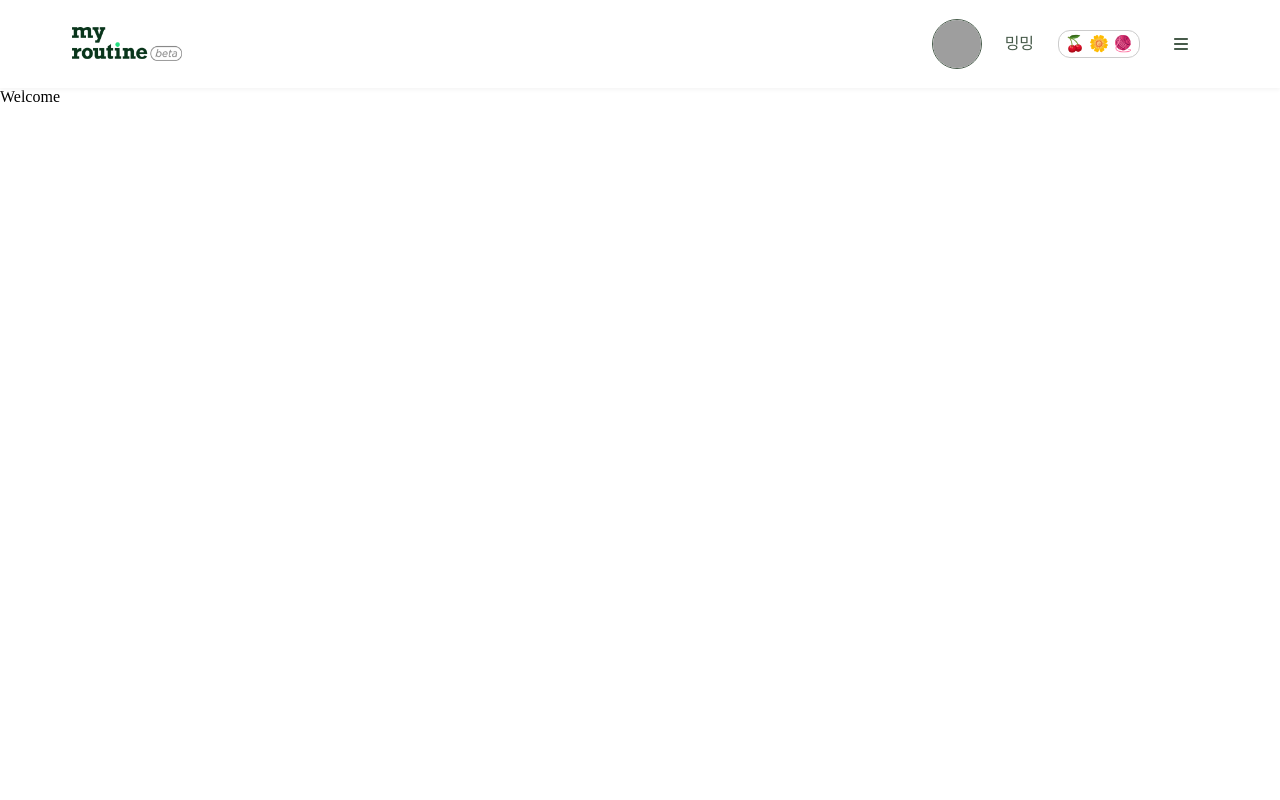
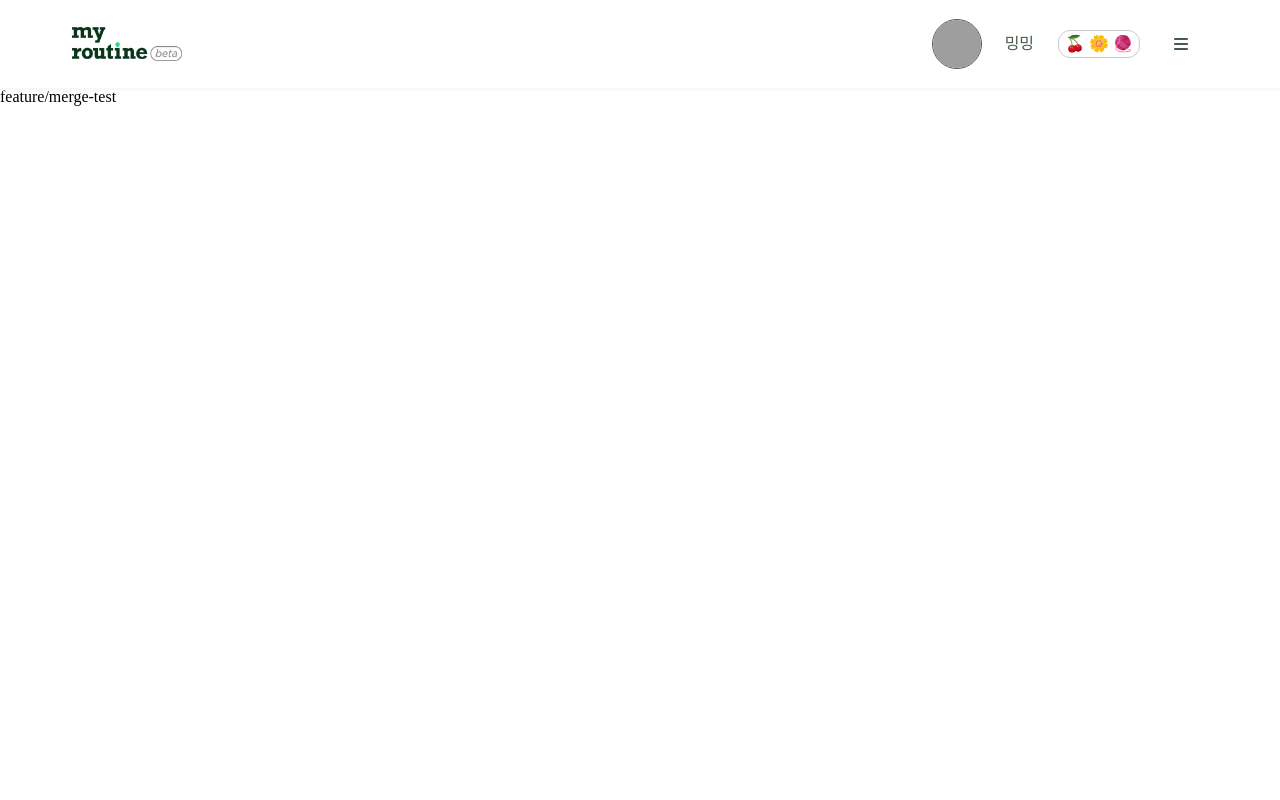
Before and after one commit to hit-that-drum/clone-my-routine, a Next.js app: page / in a window 1280 px wide. Shown: the top 800 px of the page. Built offline with nearby package versions, Linux system fonts and the light colour scheme; grey boxes are pictures that could not be loaded.

Commit message:
[feature/merge-test] test 1

```diff
--- a/src/app/home/page.tsx
+++ b/src/app/home/page.tsx
@@ -23,7 +23,7 @@ const Home = () => {
 
   return (
     <div className="home-container">
-      <h1 style={{ height: "100vh" }}>Welcome</h1>
+      <h1 style={{ height: "100vh" }}>feature/merge-test</h1>
     </div>
   );
 };
```
